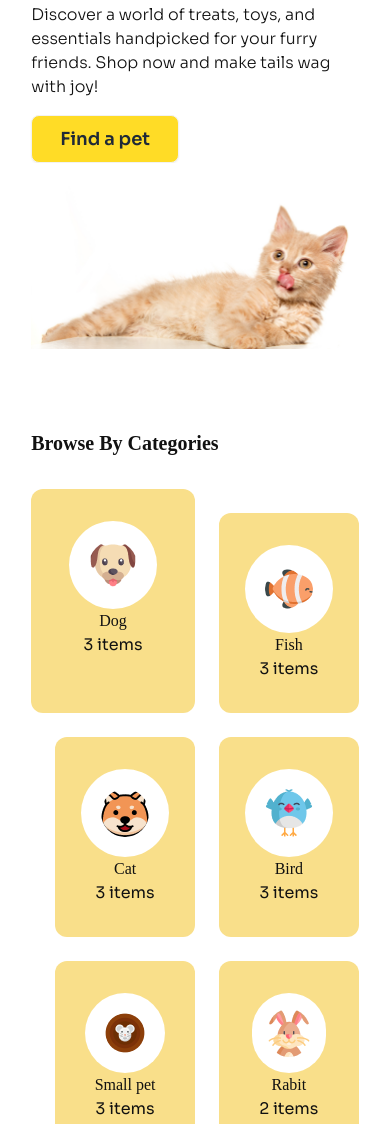
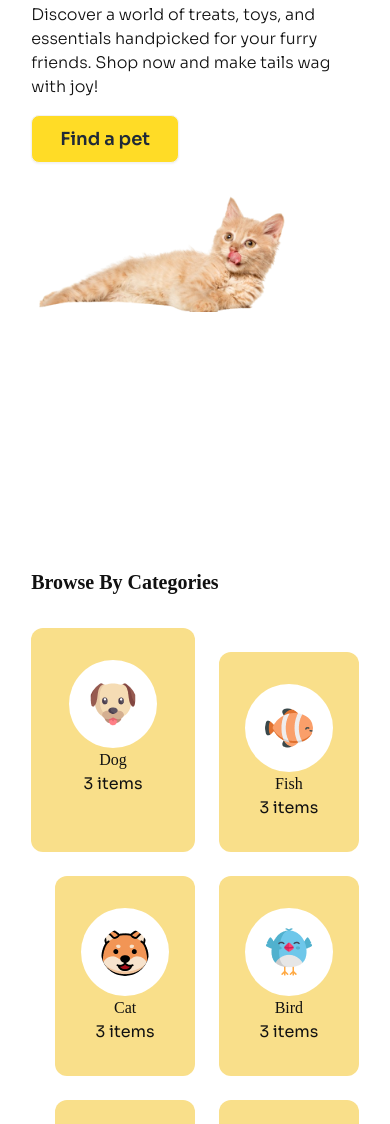
Before and after one commit to ShalehAhmedh/B11A3-Browse4Pets, a plain HTML site: page index.html in a window 390 px wide. Shown: the part 375-1499 px from the top of the page. Drawn offline with nearby package versions, Linux system fonts and the light colour scheme; a web font is replaced by a local one.

Commit message:
Edited Some Responsiveness of Banner Part

```diff
--- a/index.html
+++ b/index.html
@@ -68,20 +68,18 @@
         </nav>
         <section class="px-[8%] my-20">
             <div class="grid grid-cols-1 lg:grid lg:grid-cols-2">
-                <div class="space-y-4">
+                <div class="space-y-4 w-full">
                     <h1 class="font-bold text-5xl adlam-display-regular">Pamper Your Pet, Because They Deserve the Bes</h1>
                     <p class="font-light rgb(17, 17, 17)">Discover a world of treats, toys, and essentials handpicked for your furry friends. Shop now and make tails wag with joy!</p>
                     <button class="btn bg-[#FFDC26] px-7 py-2 items-center text-lg">Find a pet</button>
                 </div>
-                <div>
-                    <img class="w-max -z-40" src="c1-assets/cat-big.png" alt="">
-                </div>
             </div>
+         <img class="w-4/5 lg:absolute top-10 right-16" src="c1-assets/cat-big-removebg-preview.png" alt="">
         </section>
 
     </header>
     <main>
-        <section class="px-[8%] my-20">
+        <section class="px-[8%] mt-64">
             <div>
                 <h2 class="font-bold text-xl adlam-display-regular">Browse By Categories</h2>
                 <div class="grid grid-cols-2 space-y-6 lg:grid lg:grid-cols-6 space-x-6 mx-auto mt-8">
```
Also changed, not shown: c1-assets/cat-big-removebg-preview.png (added).
